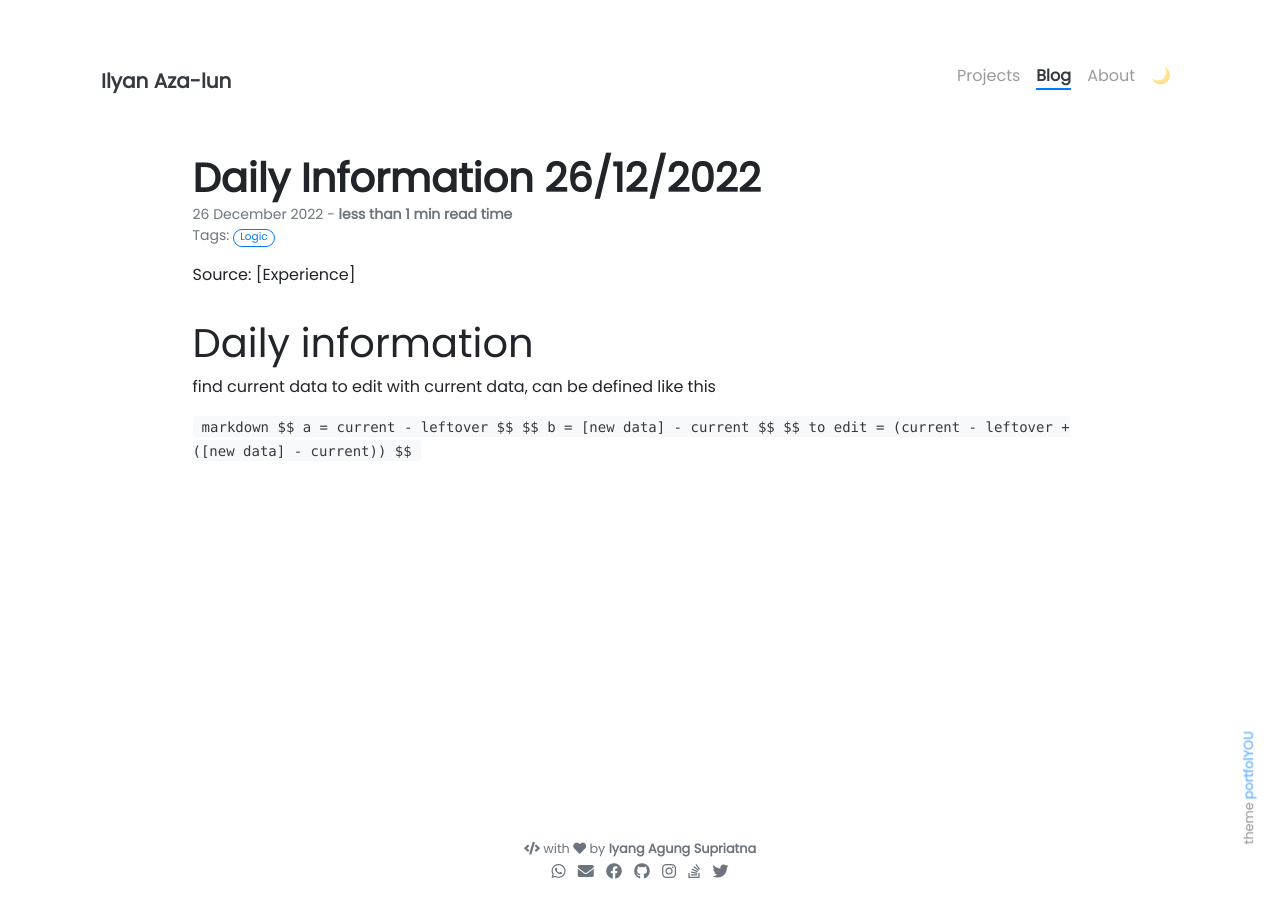
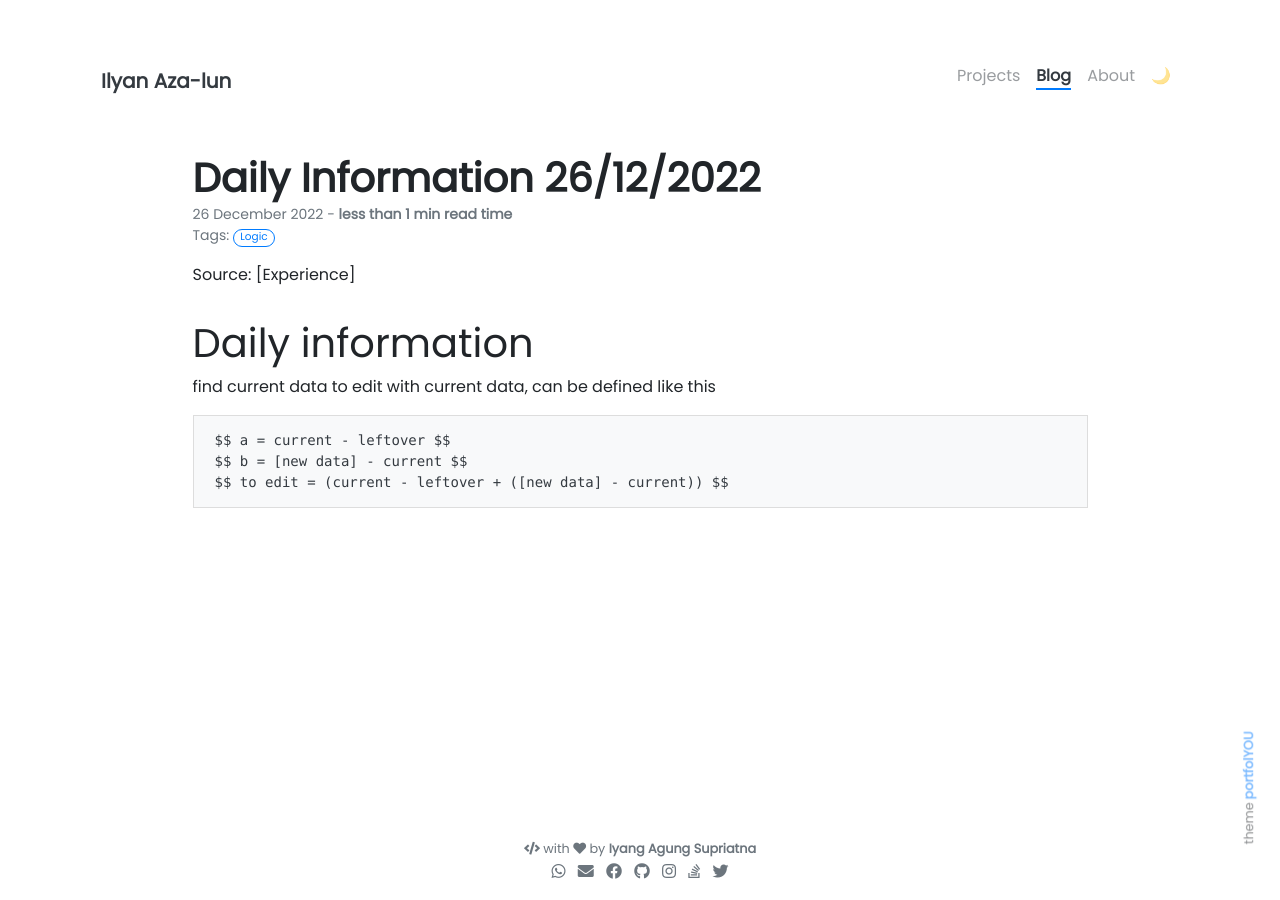
Before and after one commit to IlyanAzaLun/ilyanazalun.github.io, a Jekyll site: the page built from _posts/2022-12-26-daily-information.md, in a window 1280 px wide. Built offline with Jekyll 4.4.1, drawn with Linux system fonts in a browser that asks for light colours; nearby versions of some CDN libraries; our own code applies the rules of GitHub Pages for plain Markdown files.

Commit message:
update, new post

````diff
--- a/_posts/2022-12-26-daily-information.md
+++ b/_posts/2022-12-26-daily-information.md
@@ -11,8 +11,8 @@ Source: [Experience]
 # Daily information
 find current data to edit with current data, can be defined like this
 
-``markdown
+```markdown
 $$ a = current - leftover $$
 $$ b = [new data] - current $$
 $$ to edit = (current - leftover + ([new data] - current)) $$
-``
+```
````
